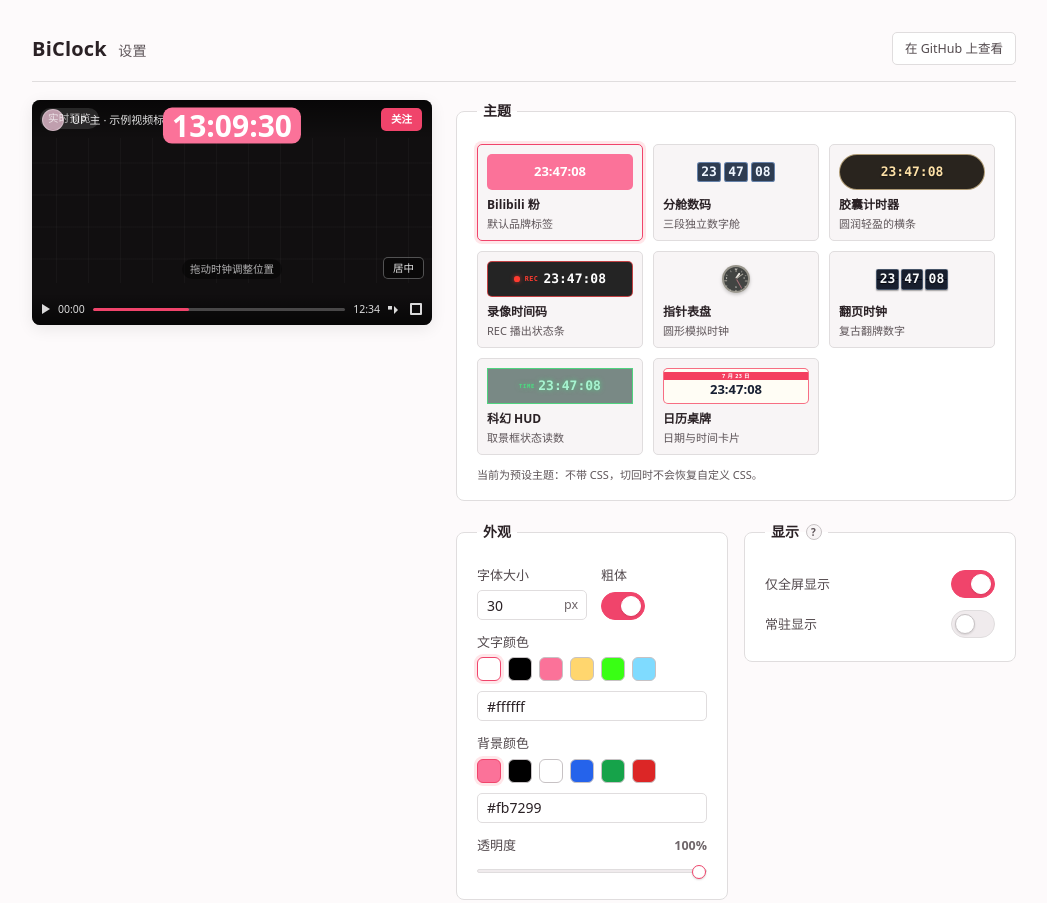
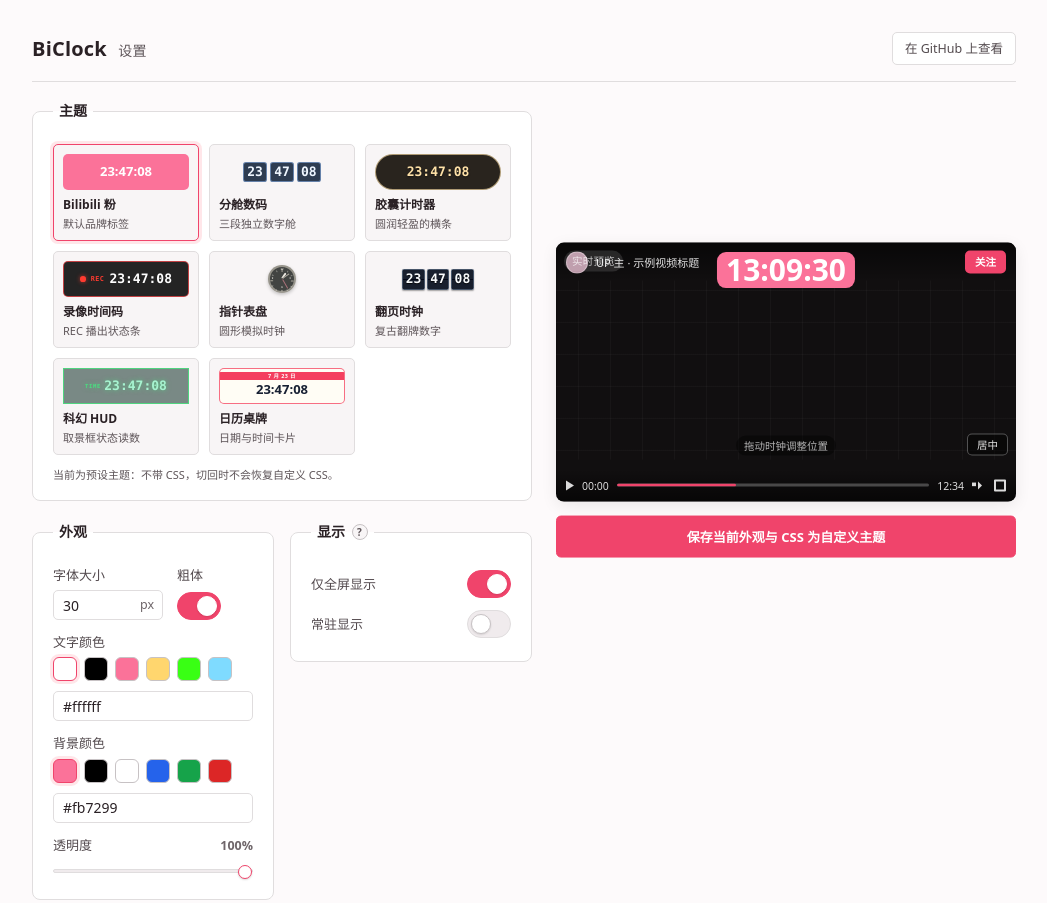
Before and after one commit to ouyangfeng2022/BiClock, a browser extension: page options.html in a window 1280 px wide. Shown: the top 903 px of the page, without its empty margins (116-1163 px from the left). Drawn offline with Linux system fonts and the light colour scheme.

Commit message:
refactor(options): 交换左右两栏布局并将保存按钮移至预览栏下方
- 将控制面板移至左侧滚动区，预览栏移至右侧并垂直居中固定
- 加宽预览栏以更贴近真实播放器比例
- 将保存按钮从底部操作区移至预览 banner 正下方
- 优化移动端单栏布局下的样式适配

```diff
--- a/options.css
+++ b/options.css
@@ -119,18 +119,24 @@ body {
 }
 
 /* ============================================================
-   两栏布局：左侧 sticky 预览（含位置拖动），右侧滚动控制面板
+   两栏布局：左侧滚动控制面板，右侧 sticky 预览（含位置拖动 + 保存按钮）
+   预览栏垂直居中固定，宽度比之前略大，让 B 站播放器外壳背景更突出、
+   时钟在视觉上相对更小、更贴近真实播放器中的观感。
    ============================================================ */
 .options-layout {
     display: grid;
-    grid-template-columns: minmax(0, 400px) minmax(0, 1fr);
+    grid-template-columns: minmax(0, 1fr) minmax(0, 460px);
     gap: 24px;
     align-items: start;
 }
 
 .preview-column {
     position: sticky;
-    top: 16px;
+    top: 50%;
+    transform: translateY(-50%);
+    display: flex;
+    flex-direction: column;
+    gap: 14px;
 }
 
 /* ============================================================
@@ -1123,15 +1129,11 @@ input[type="range"]:active::-moz-range-thumb {
 }
 
 /* ============================================================
-   底部统一操作区：保存当前外观与 CSS 为自定义主题
+   保存当前外观与 CSS 为自定义主题 —— 紧贴预览 banner 下方
    ============================================================ */
-.bottom-actions {
-    display: flex;
-    justify-content: flex-end;
-}
-
 .primary-btn {
-    padding: 9px 18px;
+    width: 100%;
+    padding: 10px 18px;
     border: 1px solid var(--pink);
     border-radius: var(--radius-sm);
     background: var(--pink);
@@ -1418,12 +1420,19 @@ pre.docs-code code {
         gap: 20px;
     }
 
+    /* 单栏下取消居中 transform 与 sticky，预览回到普通文档流 */
     .preview-column {
         position: static;
+        transform: none;
     }
 
     /* 预览 banner 在单栏下限制最大高度，避免独占首屏 */
     .preview-banner {
+        max-width: 560px;
+        margin: 0 auto;
+    }
+
+    .preview-column .primary-btn {
         max-width: 560px;
         margin: 0 auto;
     }
@@ -1442,12 +1451,4 @@ pre.docs-code code {
         grid-template-columns: minmax(0, 1fr);
         gap: 14px;
     }
-
-    .bottom-actions {
-        justify-content: stretch;
-    }
-
-    .primary-btn {
-        width: 100%;
-    }
 }
--- a/options.html
+++ b/options.html
@@ -12,34 +12,7 @@
     </header>
 
     <div class="options-layout">
-        <!-- 左栏：常驻预览（B 站播放器外壳 + 时钟叠在上面 + 直接拖动定位） -->
-        <aside class="preview-column" aria-label="时钟预览与位置">
-            <section class="preview-banner" id="previewBanner">
-                <!-- CSS 还原的 B 站播放器外壳：纯装饰，aria-hidden 让屏幕阅读器跳过 -->
-                <div class="shell-top" aria-hidden="true">
-                    <span class="shell-avatar"></span>
-                    <span class="shell-up">UP 主 · 示例视频标题</span>
-                    <span class="shell-follow">关注</span>
-                </div>
-                <div class="shell-video" aria-hidden="true"></div>
-                <div class="shell-bottom" aria-hidden="true">
-                    <span class="shell-play"></span>
-                    <span class="shell-time">00:00</span>
-                    <span class="shell-progress"><span class="shell-progress-fill"></span></span>
-                    <span class="shell-dur">12:34</span>
-                    <span class="shell-vol"></span>
-                    <span class="shell-fs"></span>
-                </div>
-
-                <!-- 真正的预览时钟：拖动它调整在播放器画面里的位置 -->
-                <div class="preview-clock bpx-player-top-clock" id="previewClock">00:00:00</div>
-                <span class="preview-tag">实时预览</span>
-                <span class="preview-hint">拖动时钟调整位置</span>
-                <button type="button" id="resetPosition" class="preview-reset" title="重置为居中">居中</button>
-            </section>
-        </aside>
-
-        <!-- 右栏：滚动控制面板 -->
+        <!-- 左栏：滚动控制面板 -->
         <main class="options-main">
           <fieldset class="theme-fieldset">
             <legend>主题</legend>
@@ -288,11 +261,37 @@
                 <a href="https://github.com/ouyangfeng2022/BiClock#readme" target="_blank" rel="noopener">使用文档</a>
             </p>
           </fieldset>
+        </main>
 
-          <div class="bottom-actions">
+        <!-- 右栏：常驻预览（B 站播放器外壳 + 时钟叠在上面 + 直接拖动定位）+ 保存按钮 -->
+        <aside class="preview-column" aria-label="时钟预览与位置">
+            <section class="preview-banner" id="previewBanner">
+                <!-- CSS 还原的 B 站播放器外壳：纯装饰，aria-hidden 让屏幕阅读器跳过 -->
+                <div class="shell-top" aria-hidden="true">
+                    <span class="shell-avatar"></span>
+                    <span class="shell-up">UP 主 · 示例视频标题</span>
+                    <span class="shell-follow">关注</span>
+                </div>
+                <div class="shell-video" aria-hidden="true"></div>
+                <div class="shell-bottom" aria-hidden="true">
+                    <span class="shell-play"></span>
+                    <span class="shell-time">00:00</span>
+                    <span class="shell-progress"><span class="shell-progress-fill"></span></span>
+                    <span class="shell-dur">12:34</span>
+                    <span class="shell-vol"></span>
+                    <span class="shell-fs"></span>
+                </div>
+
+                <!-- 真正的预览时钟：拖动它调整在播放器画面里的位置 -->
+                <div class="preview-clock bpx-player-top-clock" id="previewClock">00:00:00</div>
+                <span class="preview-tag">实时预览</span>
+                <span class="preview-hint">拖动时钟调整位置</span>
+                <button type="button" id="resetPosition" class="preview-reset" title="重置为居中">居中</button>
+            </section>
+
+            <!-- 保存按钮紧贴预览旁，作为预览栏的一部分 -->
             <button type="button" id="saveCustomTheme" class="primary-btn">保存当前外观与 CSS 为自定义主题</button>
-          </div>
-        </main>
+        </aside>
     </div>
 
     <script src="shared.js"></script>
```
